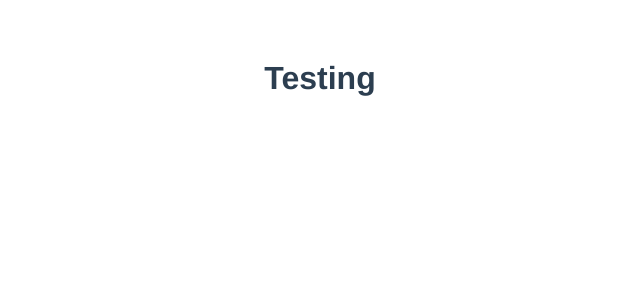
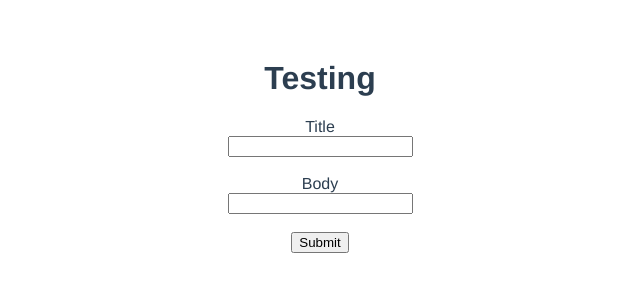
Before and after one commit to Pete-Sekesan/rothco-questions, a Vue app: page / in a window 1280 px wide. Shown: the top 300 px of the page, without its empty margins (320-960 px from the left). Built offline with nearby package versions, Linux system fonts and the light colour scheme.

Commit message:
form layout completed

```diff
--- a/src/App.vue
+++ b/src/App.vue
@@ -1,5 +1,6 @@
 <template>
   <h1>Testing</h1>
+  <PostForm/>
 </template>
 
 <script>
--- a/src/components/VuePost.vue
+++ b/src/components/VuePost.vue
@@ -1,11 +1,27 @@
 <template>
   <div>
-    <h1>Question 2 Assessment in VueJS</h1>
+    <form @submit='postInput' method='post'>
+      <label for= 'title'>Title</label><br>
+      <input type='text' name= 'title' > <br><br>
+      <label for= 'body'>Body</label><br>
+      <input type='text' name= 'body'> <br><br>
+      <button type='submit'>Submit</button>
+
+    </form>
   </div>
 </template>
 
 <script>
 export default {
   name: 'PostForm',
+  data () {
+
+  },
+  methods:{
+    postInput()
+    {
+
+    }
+  }
 };
 </script>
```
